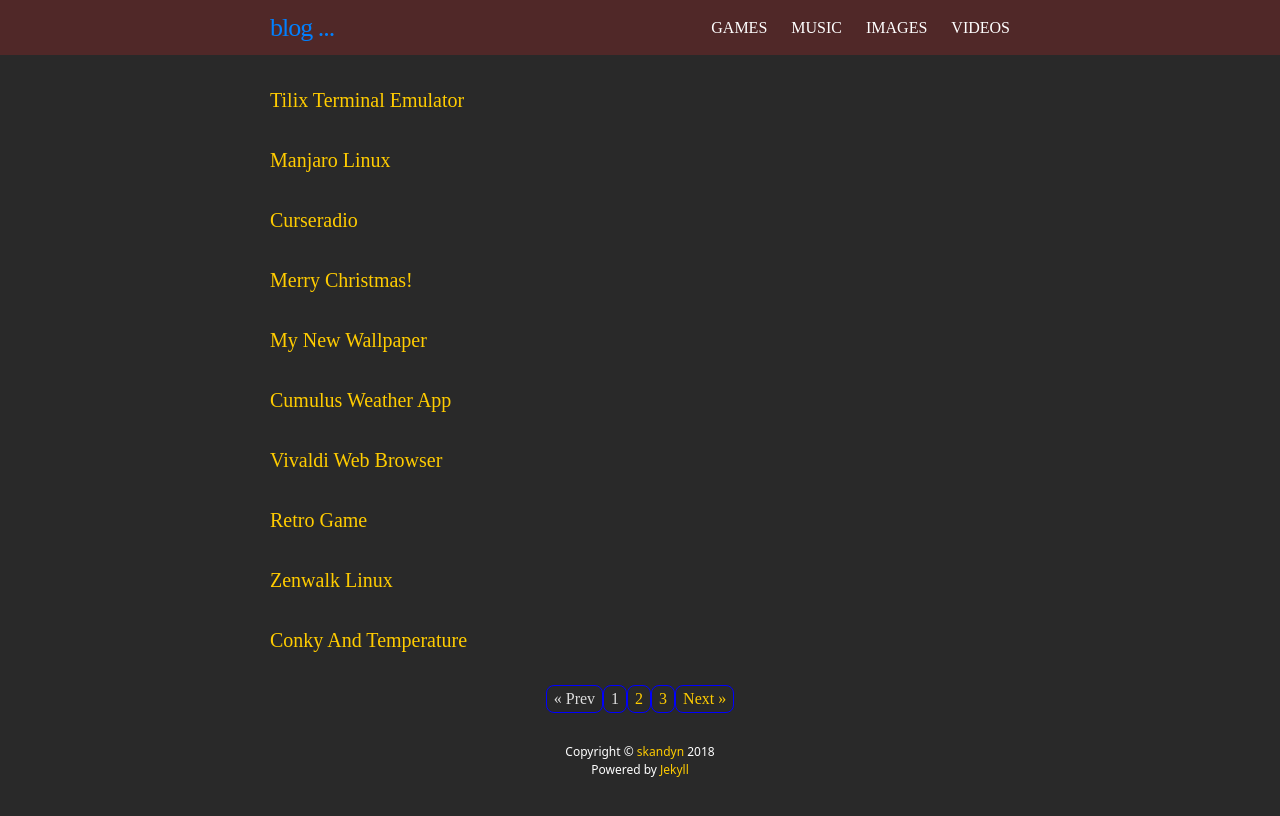
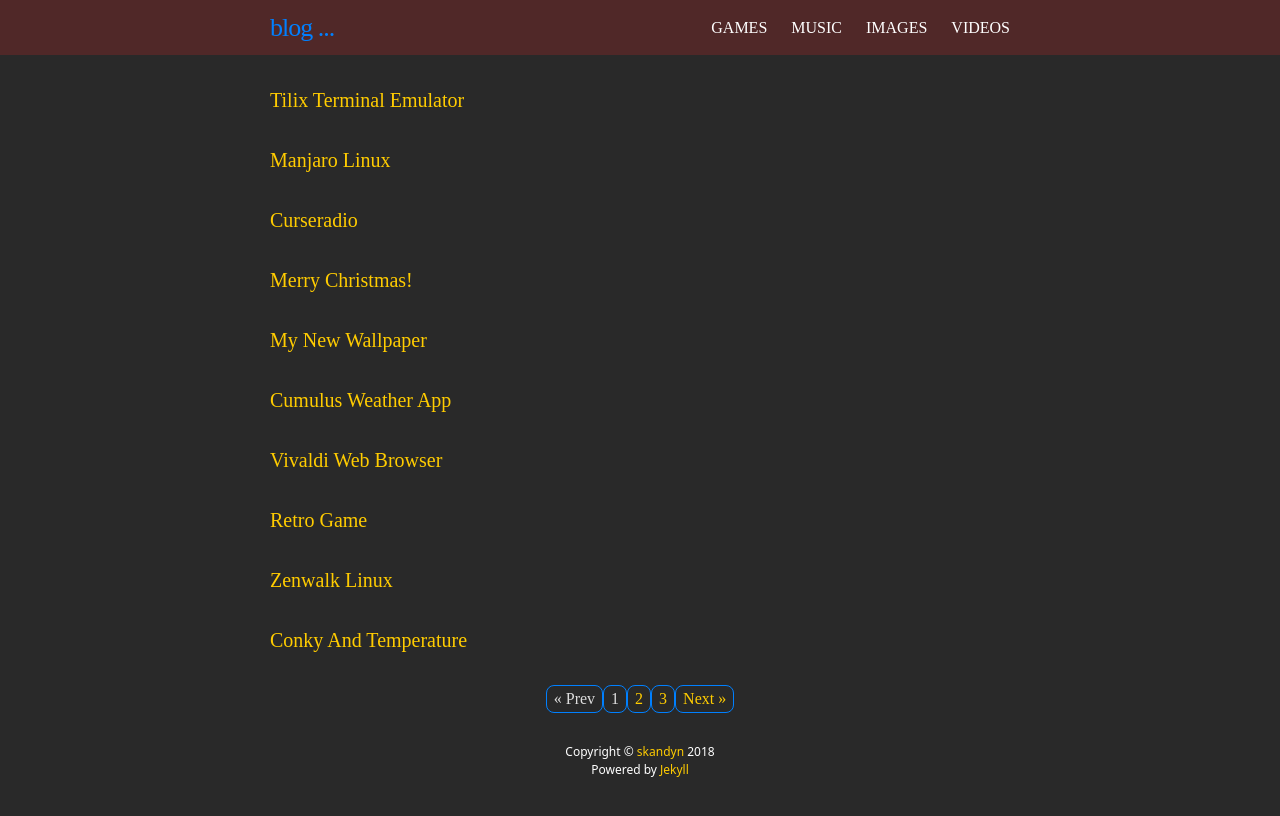
Before and after one commit to skandyn-sh/skandyn-sh.github.io, a Jekyll site: the page built from index.html, in a window 1280 px wide. Shown: the top 816 px of the page. Built offline with Jekyll 4.4.1, drawn with Linux system fonts in a browser that asks for light colours; nearby versions of some CDN libraries; library files that are not in the unit come from our copies; the list of posts is cut into pages by our own code; comment, search, counter and statistics services are not loaded.

Commit message:
Update _layout.scss

```diff
--- a/_sass/_layout.scss
+++ b/_sass/_layout.scss
@@ -195,7 +195,7 @@
 
 .pagination a, .pagination span {
     padding: 1px 7px;
-    border: 1px solid #0000ff;
+    border: 1px solid #0080ff;
     border-radius: 8px;
     margin-left: -2px;
     margin-right: -2px;
```
